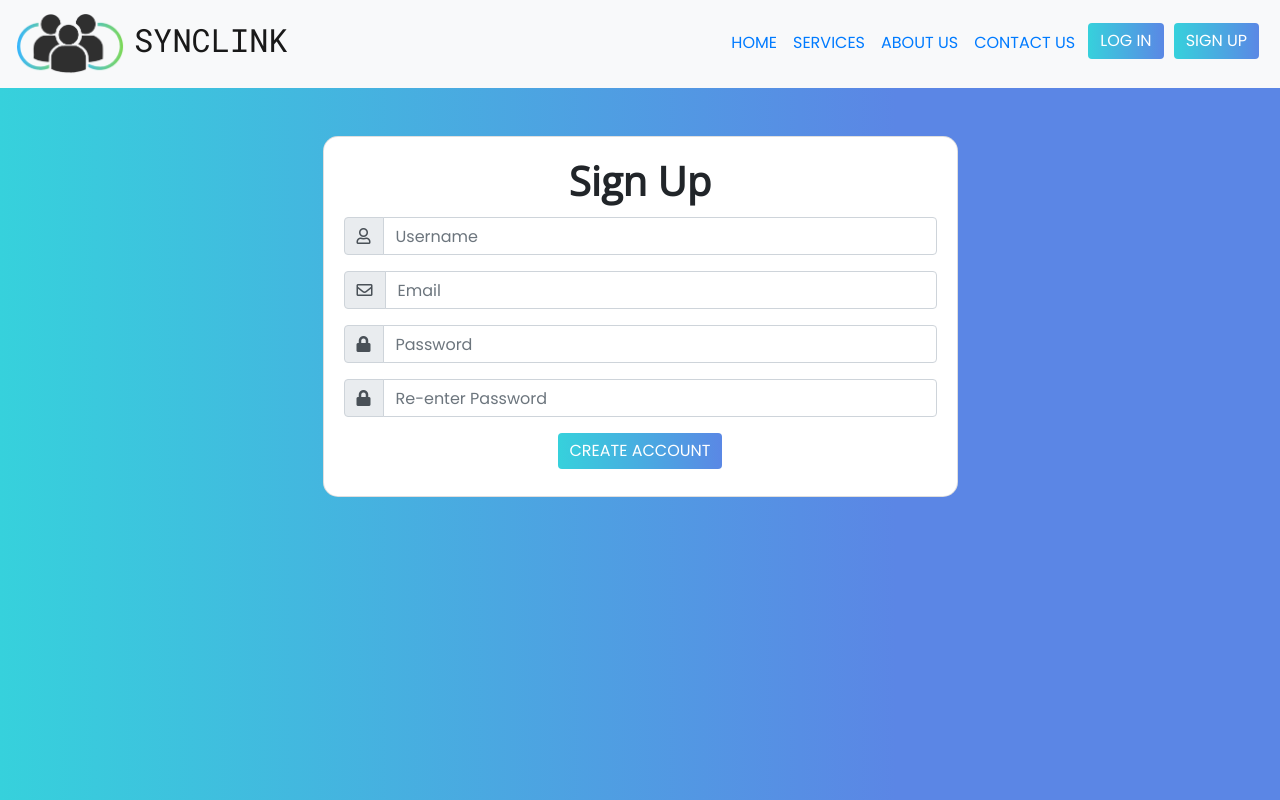
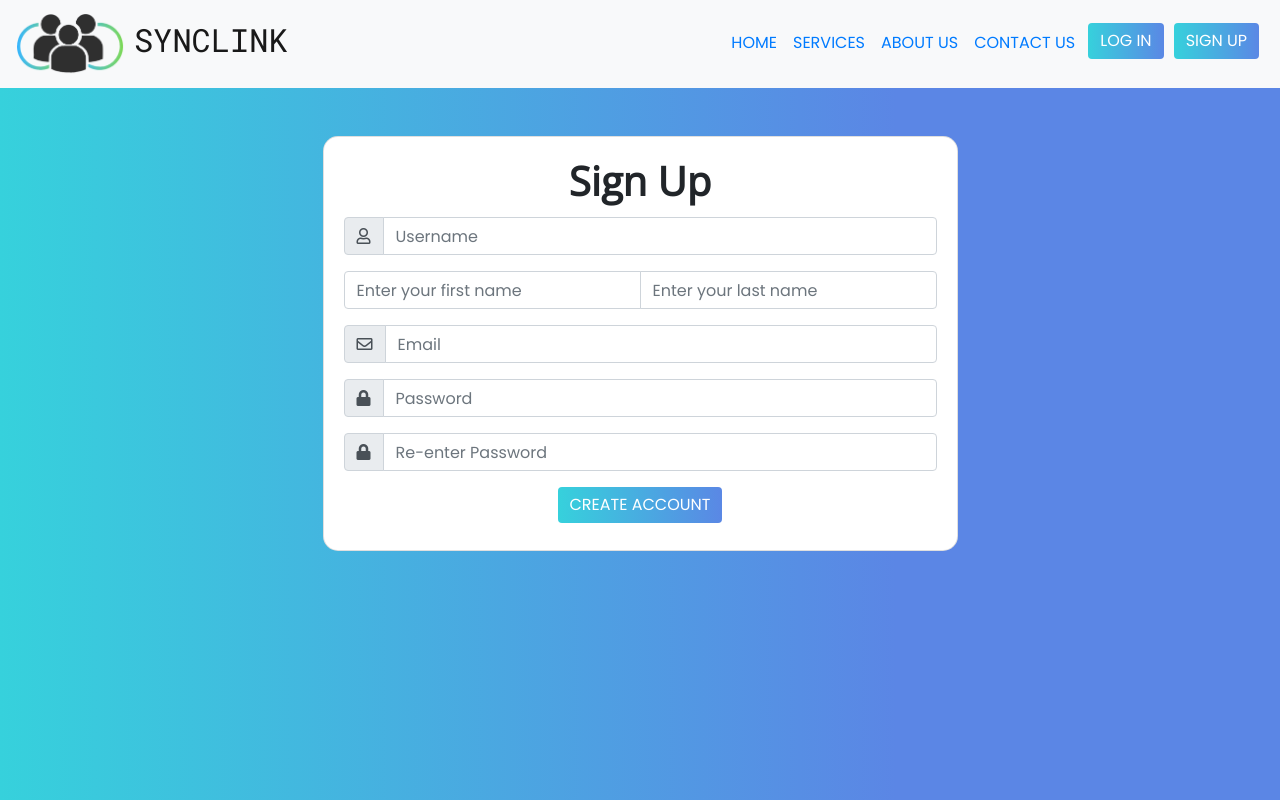
Before and after one commit to Fernando1929/semester-project-team-tbd, a React (Create React App) app in the folder team-tbd-project/: page /SignUp in a window 1280 px wide. Built offline with nearby package versions, Linux system fonts and the light colour scheme; the HTML template or start-up script is replaced by a standard one.

Commit message:
First and last name added in the sign up form.

```diff
--- a/team-tbd-project/src/Components/SignUpForm.jsx
+++ b/team-tbd-project/src/Components/SignUpForm.jsx
@@ -37,6 +37,10 @@ function SignUpForm() {
                     </InputGroup.Text>
                   </InputGroup.Prepend>
                   <FormControl id="Username" placeholder="Username" />
+                </InputGroup>
+                <InputGroup style={{ marginBottom: "1rem" }}>
+                  <FormControl type="firstName" placeholder="Enter your first name" />
+                  <FormControl type="lastName" placeholder="Enter your last name" />
                 </InputGroup>
                 <InputGroup style={{ marginBottom: "1rem" }}>
                   <InputGroup.Prepend>
```
